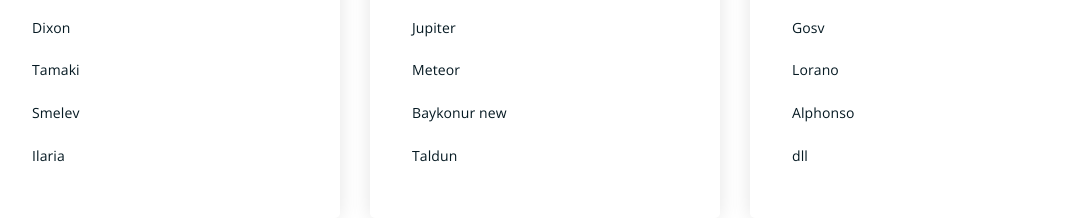
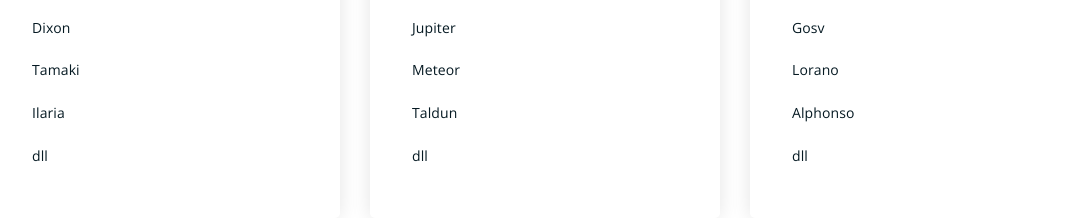
Before and after one commit to ersadishla/anggurindonesia, a plain HTML site: page index.html in a window 1280 px wide. Shown: the part 2465-2683 px from the top of the page, without its empty margins (95-1171 px from the left). Drawn offline with nearby package versions, Linux system fonts and the light colour scheme.

Commit message:
Update index.html

```diff
--- a/index.html
+++ b/index.html
@@ -224,8 +224,8 @@
 							<p>Transfiguration</p>
 							<p>Dixon</p>
 							<p>Tamaki</p>
-							<p>Smelev</p>
 							<p>Ilaria</p>
+							<p>dll</p>
 						</div>
 					</div>
 				</div>
@@ -241,8 +241,8 @@
 							<p>Everest</p>
 							<p>Jupiter</p>
 							<p>Meteor</p>
-							<p>Baykonur new</p>
 							<p>Taldun</p>
+							<p>dll</p>
 						</div>
 					</div>
 				</div>
```
